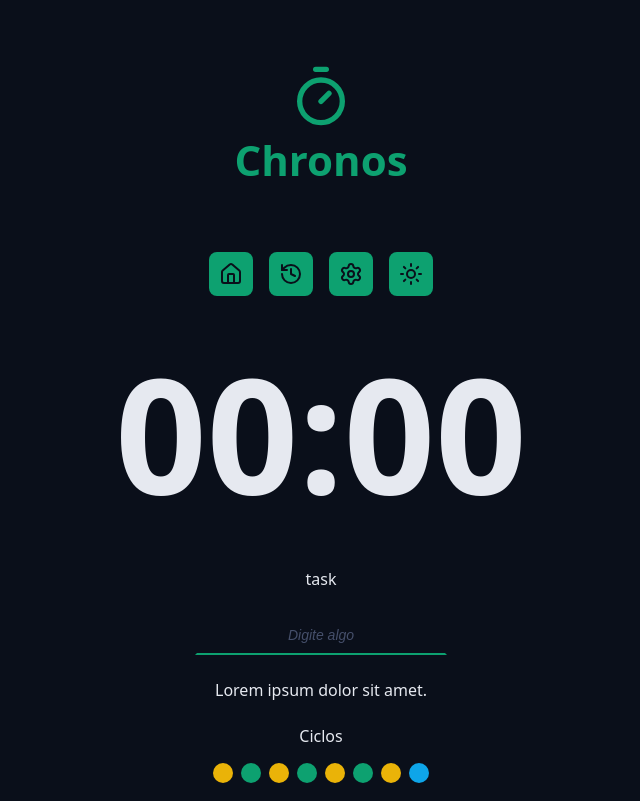
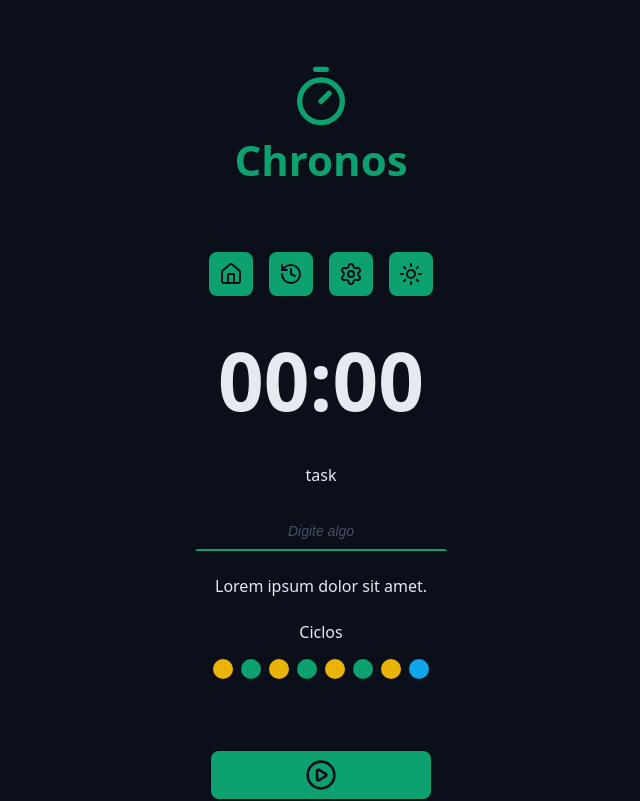
Before and after one commit to thalesfgalvao/chronos-pomodoro, a React (Vite) app: page / in a window 1280 px wide. Shown: the top 801 px of the page, without its empty margins (319-959 px from the left). Built offline with nearby package versions, Linux system fonts and the light colour scheme.

Commit message:
Fix: adjust font sizess

```diff
--- a/src/components/CountDown/styles.module.css
+++ b/src/components/CountDown/styles.module.css
@@ -1,5 +1,5 @@
 .container {
-  font-size: clamp(8rem, 30vw, 16rem);
+  font-size: clamp(4rem, 30vw, 8rem);
   font-weight: bold;
   text-align: center;
   line-height: 1.3;
```
